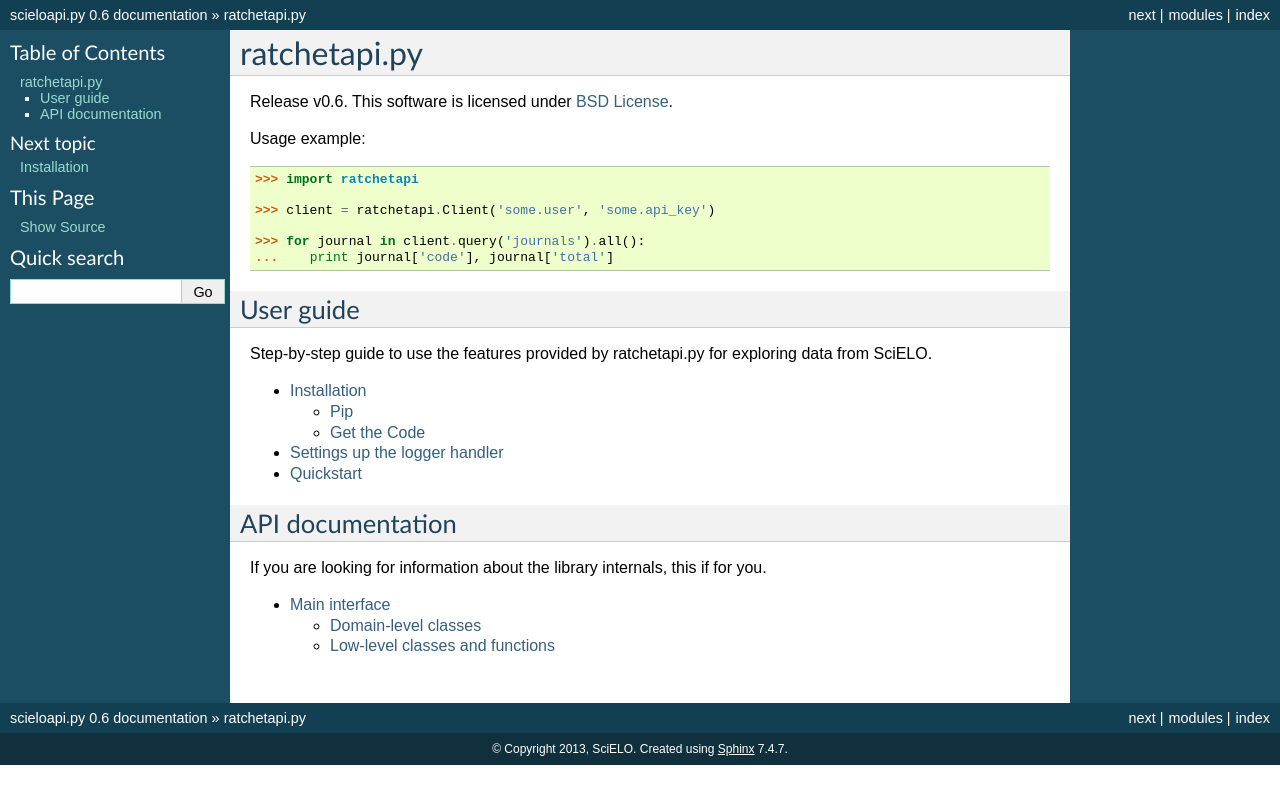
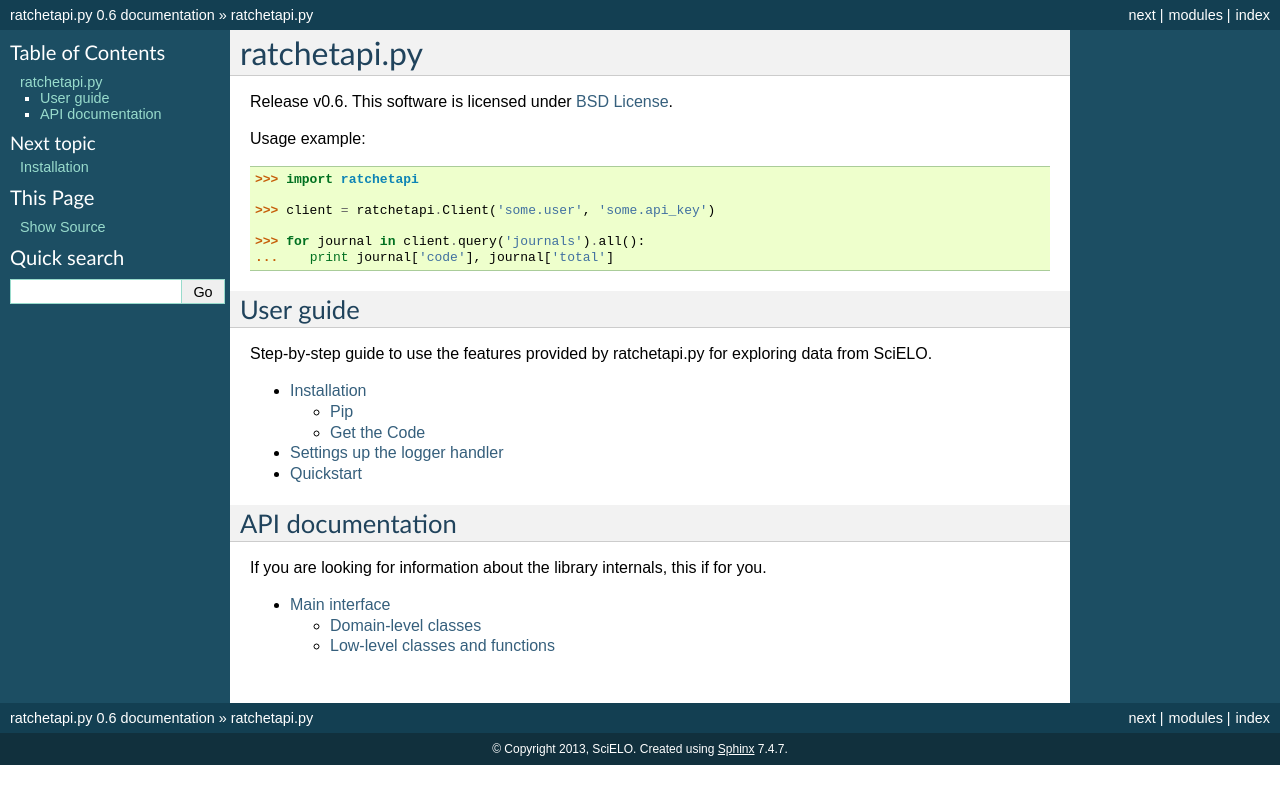
Before and after one commit to scieloorg/ratchetapi.py, a Sphinx documentation site: the page built from docs/index.rst, in a window 1280 px wide. Shown: the top 804 px of the page. Built offline with Sphinx 7.4.7, drawn with Linux system fonts in a browser that asks for light colours; the version number is read from the project's files by our own code.

Commit message:
fix docs

```diff
--- a/docs/conf.py
+++ b/docs/conf.py
@@ -1,6 +1,6 @@
 # -*- coding: utf-8 -*-
 #
-# scieloapi.py documentation build configuration file, created by
+# ratchetapi.py documentation build configuration file, created by
 # sphinx-quickstart on Fri Aug  2 10:49:12 2013.
 #
 # This file is execfile()d with the current directory set to its containing dir.
@@ -17,7 +17,7 @@
 # add these directories to sys.path here. If the directory is relative to the
 # documentation root, use os.path.abspath to make it absolute, like shown here.
 sys.path.insert(0, os.path.abspath('..'))
-import scieloapi
+import ratchetapi
 
 class Mock(object):
     def __init__(self, *args, **kwargs):
@@ -63,7 +63,7 @@
 master_doc = 'index'
 
 # General information about the project.
-project = u'scieloapi.py'
+project = u'ratchetapi.py'
 copyright = u'2013, SciELO'
 
 # The version info for the project you're documenting, acts as replacement for
@@ -187,7 +187,7 @@
 #html_file_suffix = None
 
 # Output file base name for HTML help builder.
-htmlhelp_basename = 'scieloapipydoc'
+htmlhelp_basename = 'ratchetapipydoc'
 
 
 # -- Options for LaTeX output --------------------------------------------------
@@ -206,7 +206,7 @@
 # Grouping the document tree into LaTeX files. List of tuples
 # (source start file, target name, title, author, documentclass [howto/manual]).
 latex_documents = [
-  ('index', 'scieloapipy.tex', u'scieloapi.py Documentation',
+  ('index', 'ratchetapipy.tex', u'ratchetapi.py Documentation',
    u'SciELO', 'manual'),
 ]
 
@@ -236,7 +236,7 @@
 # One entry per manual page. List of tuples
 # (source start file, name, description, authors, manual section).
 man_pages = [
-    ('index', 'scieloapipy', u'scieloapi.py Documentation',
+    ('index', 'ratchetapipy', u'ratchetapi.py Documentation',
      [u'SciELO'], 1)
 ]
 
@@ -250,8 +250,8 @@
 # (source start file, target name, title, author,
 #  dir menu entry, description, category)
 texinfo_documents = [
-  ('index', 'scieloapipy', u'scieloapi.py Documentation',
-   u'SciELO', 'scieloapipy', 'One line description of project.',
+  ('index', 'ratchetapipy', u'rachetapi.py Documentation',
+   u'SciELO', 'ratchetapipy', 'One line description of project.',
    'Miscellaneous'),
 ]
 
```
